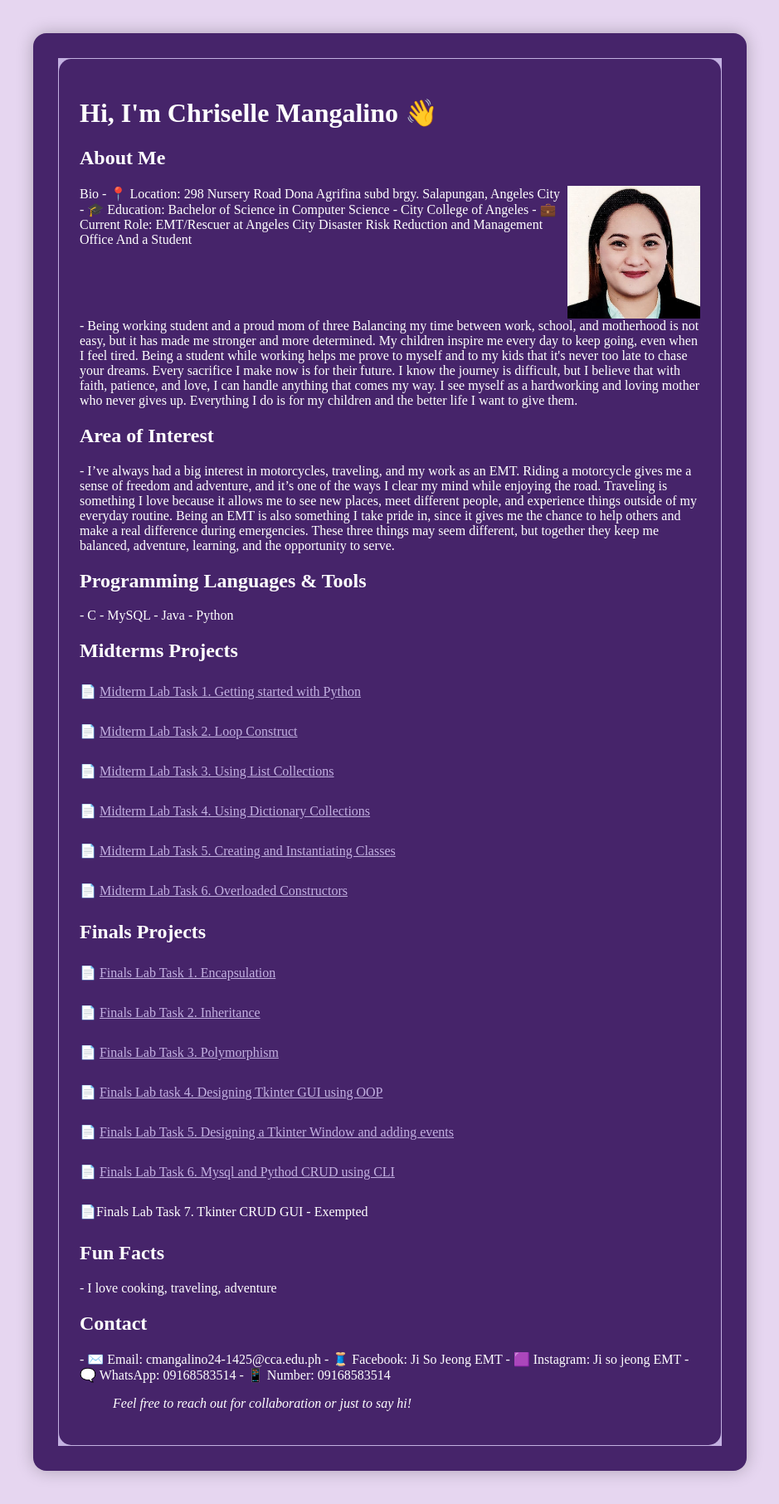
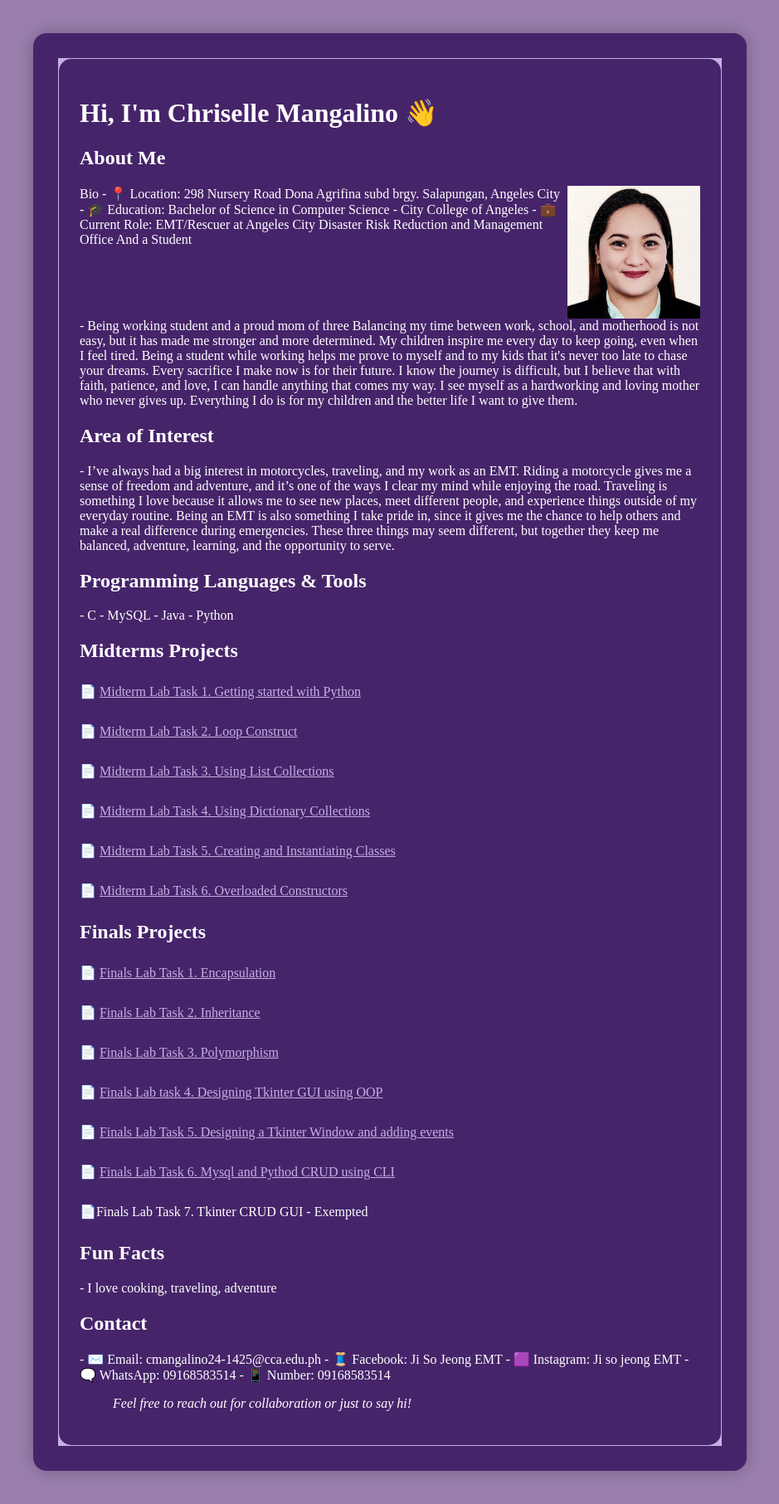
Before and after one commit to cmangalino24-1425/7OOP-Projects, a Jekyll site: the page built from README.md, in a window 1280 px wide. Shown: the whole page at 83% size, without its empty margins (170-1109 px from the left). Built offline with Jekyll 4.4.1, drawn with Linux system fonts in a browser that asks for light colours; our own code applies the rules of GitHub Pages for plain Markdown files.

Commit message:
Update style.css

```diff
--- a/assets/css/style.css
+++ b/assets/css/style.css
@@ -1,6 +1,6 @@
 /* Light purple background for whole page */
 body {
-  background-color: #E6D6F0; /* lighter purple */
+  background-color: #9A7FAE; /* lighter purple */
   margin: 0;
   padding: 40px 0;
   display: flex;
```
